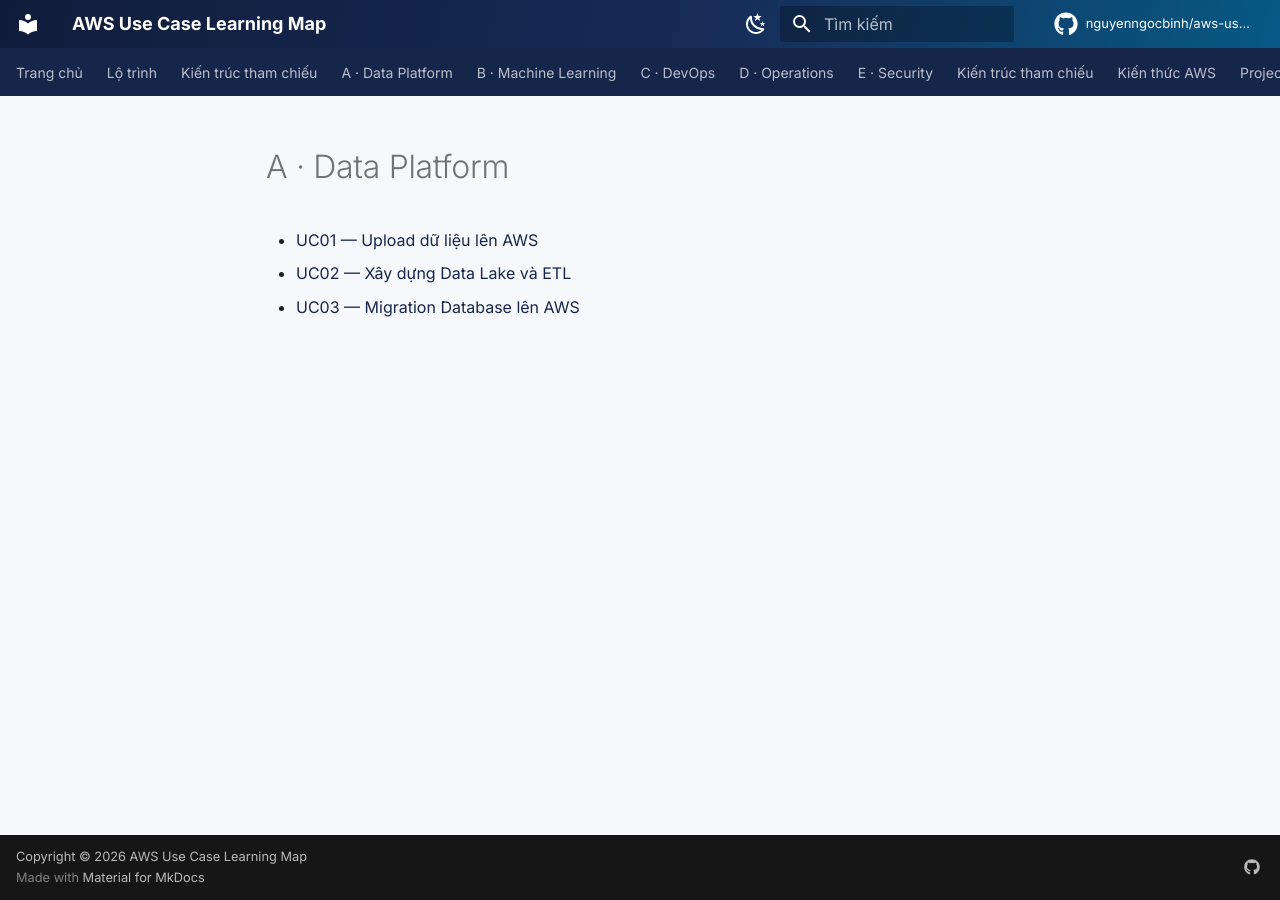
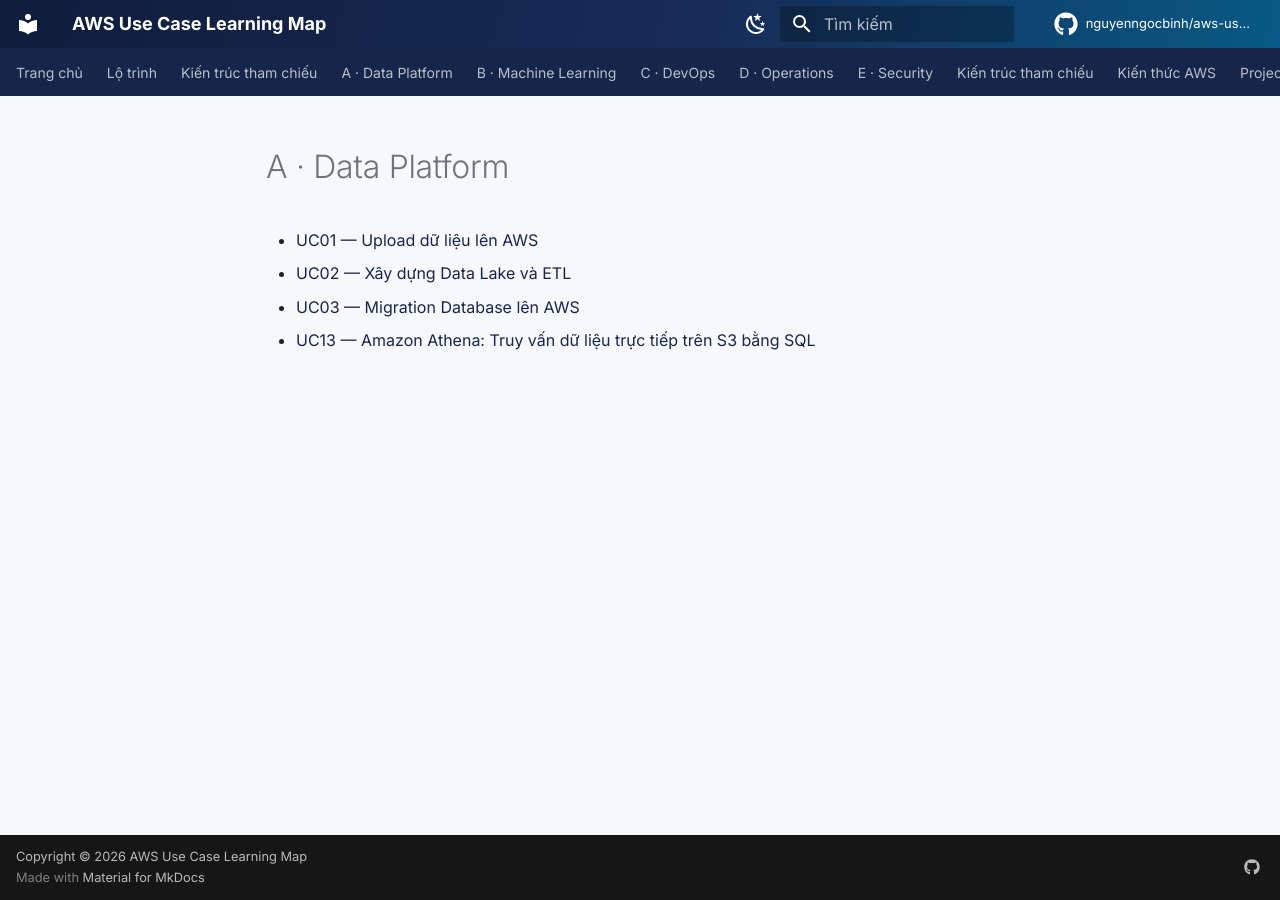
Before and after one commit to nguyenngocbinh/aws-usecase-learning-map, an MkDocs documentation site: the page built from docs/usecases/data-platform/index.md, in a window 1280 px wide. Built offline with MkDocs 1.6.1 and Material for MkDocs 9.7.7, drawn with Linux system fonts in a browser that asks for light colours; comment, search, counter and statistics services are not loaded.

Commit message:
docs: index Athena SQL use case

```diff
--- a/docs/usecases/data-platform/index.md
+++ b/docs/usecases/data-platform/index.md
@@ -3,3 +3,5 @@
 - [UC01 — Upload dữ liệu lên AWS](uc01-upload-data.md)
 - [UC02 — Xây dựng Data Lake và ETL](uc02-data-lake-etl.md)
 - [UC03 — Migration Database lên AWS](uc03-database-migration.md)
+
+- [UC13 — Amazon Athena: Truy vấn dữ liệu trực tiếp trên S3 bằng SQL](uc13-athena-s3-sql.md)
```
